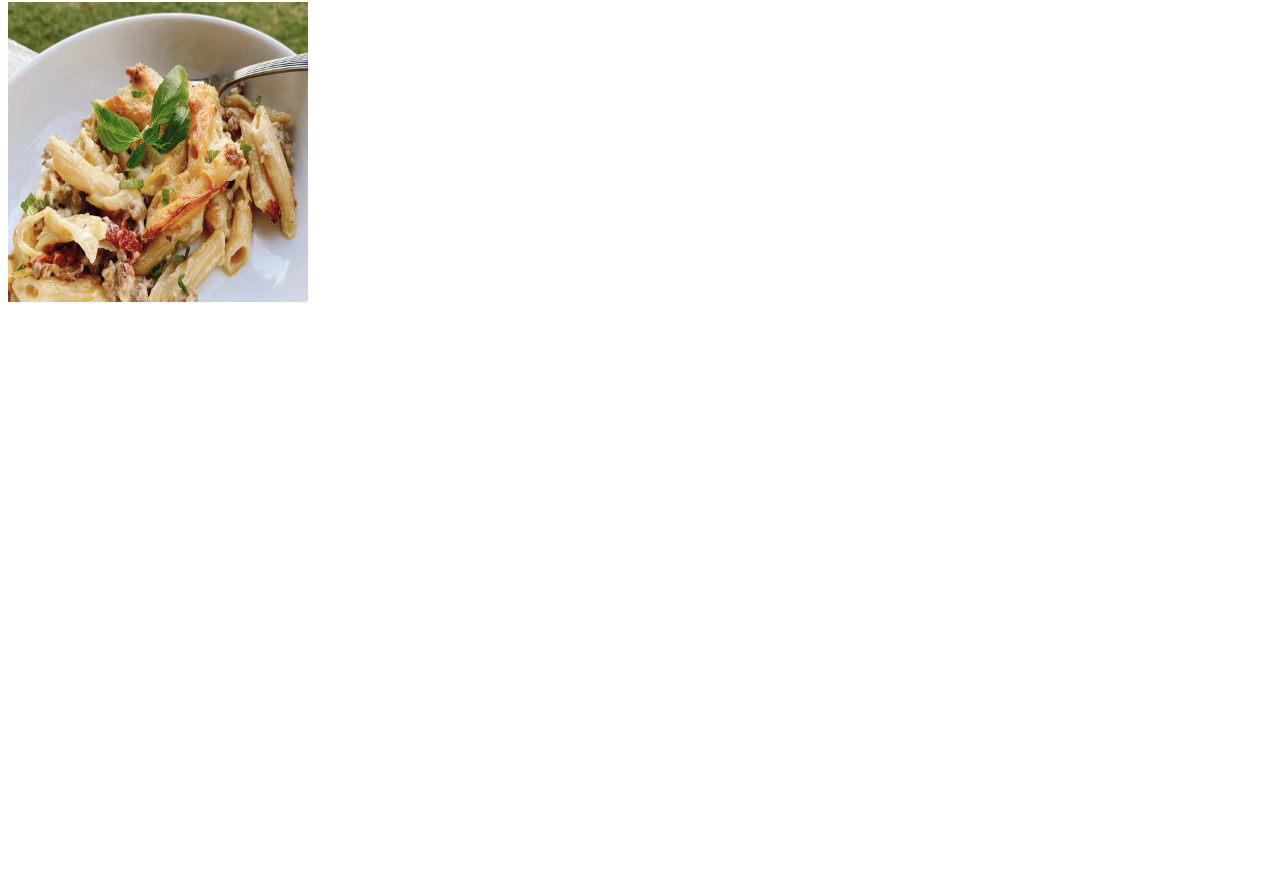
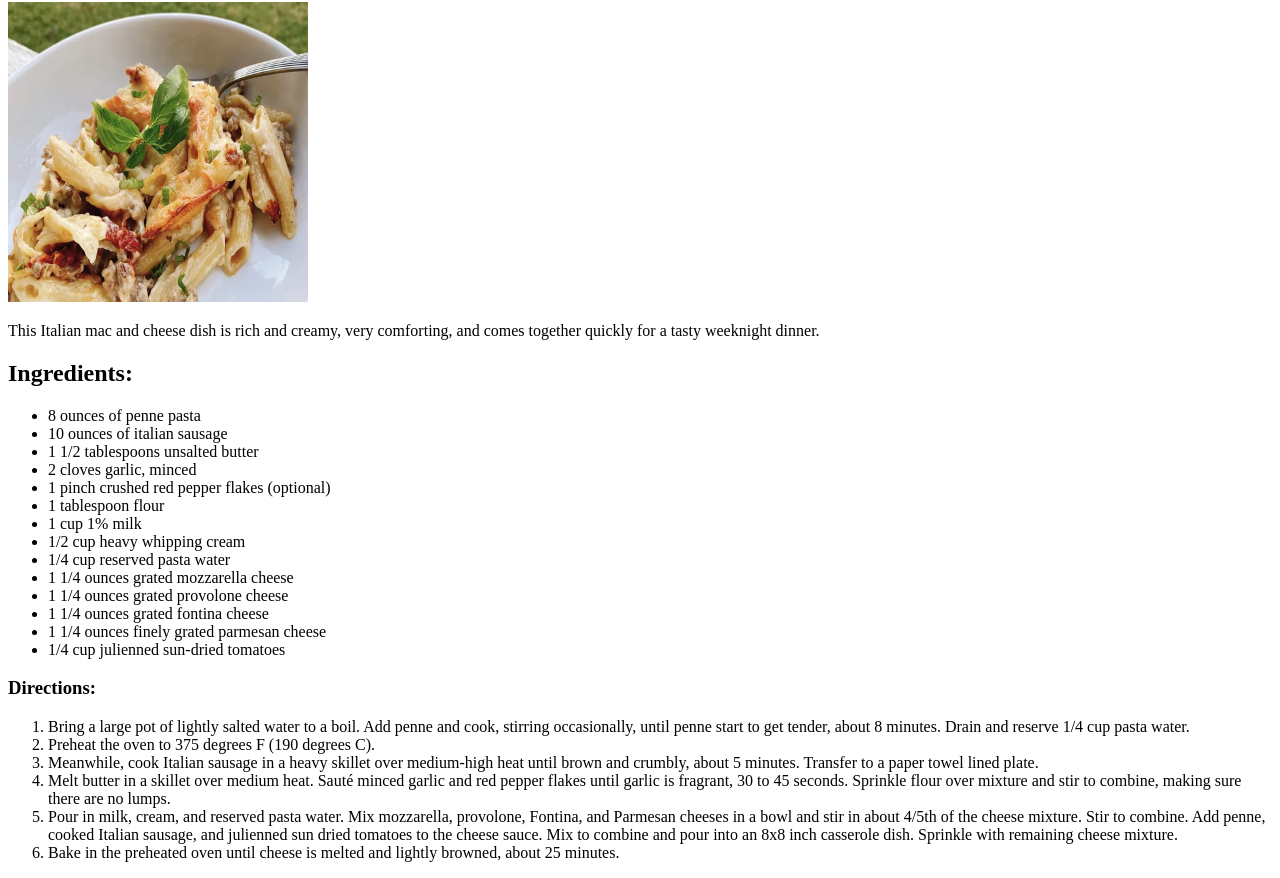
Before and after one commit to Jlmbles/odin-recipes, a plain HTML site: page recipes/macandcheese.html in a window 1280 px wide. Shown: the part 78-956 px from the top of the page. Before the commit the page ends 800 px from the top, so only its background shows below. Drawn offline with Linux system fonts and the light colour scheme.

Commit message:
Added ingredients and instructions
added both ingredients and instructions to the mac and cheese recipe.

```diff
--- a/recipes/macandcheese.html
+++ b/recipes/macandcheese.html
@@ -8,5 +8,32 @@
 <body>
     <h1>Mac and Cheese</h1>
     <img src="/imgs/mac-and-cheese.png" alt="Mac and Cheese" height="300" width="300">
+    <p>This Italian mac and cheese dish is rich and creamy, very comforting, and comes together quickly for a tasty weeknight dinner. </p>
+    <h2>Ingredients:</h2>
+    <ul>
+        <li>8 ounces of penne pasta</li>
+        <li>10 ounces of italian sausage</li>
+        <li>1 1/2  tablespoons unsalted butter</li>
+        <li>2 cloves garlic, minced</li>
+        <li>1 pinch crushed red pepper flakes (optional)</li>
+        <li>1 tablespoon flour</li>
+        <li>1 cup 1% milk</li>
+        <li>1/2 cup heavy whipping cream</li>
+        <li>1/4 cup reserved pasta water</li>
+        <li>1 1/4 ounces grated mozzarella cheese </li>
+        <li>1 1/4 ounces grated provolone cheese</li>
+        <li>1 1/4 ounces grated fontina cheese</li>
+        <li>1 1/4 ounces finely grated parmesan cheese</li>
+        <li>1/4 cup julienned sun-dried tomatoes</li>
+    </ul>
+    <h3>Directions:</h3>
+    <ol>
+        <li>Bring a large pot of lightly salted water to a boil. Add penne and cook, stirring occasionally, until penne start to get tender, about 8 minutes. Drain and reserve 1/4 cup pasta water. </li>
+        <li>Preheat the oven to 375 degrees F (190 degrees C). </li>
+        <li>Meanwhile, cook Italian sausage in a heavy skillet over medium-high heat until brown and crumbly, about 5 minutes. Transfer to a paper towel lined plate. </li>
+        <li>Melt butter in a skillet over medium heat. Sauté minced garlic and red pepper flakes until garlic is fragrant, 30 to 45 seconds. Sprinkle flour over mixture and stir to combine, making sure there are no lumps. </li>
+        <li>Pour in milk, cream, and reserved pasta water. Mix mozzarella, provolone, Fontina, and Parmesan cheeses in a bowl and stir in about 4/5th of the cheese mixture. Stir to combine. Add penne, cooked Italian sausage, and julienned sun dried tomatoes to the cheese sauce. Mix to combine and pour into an 8x8 inch casserole dish. Sprinkle with remaining cheese mixture. </li>
+        <li>Bake in the preheated oven until cheese is melted and lightly browned, about 25 minutes. </li>
+    </ol>
 </body>
 </html>
```
